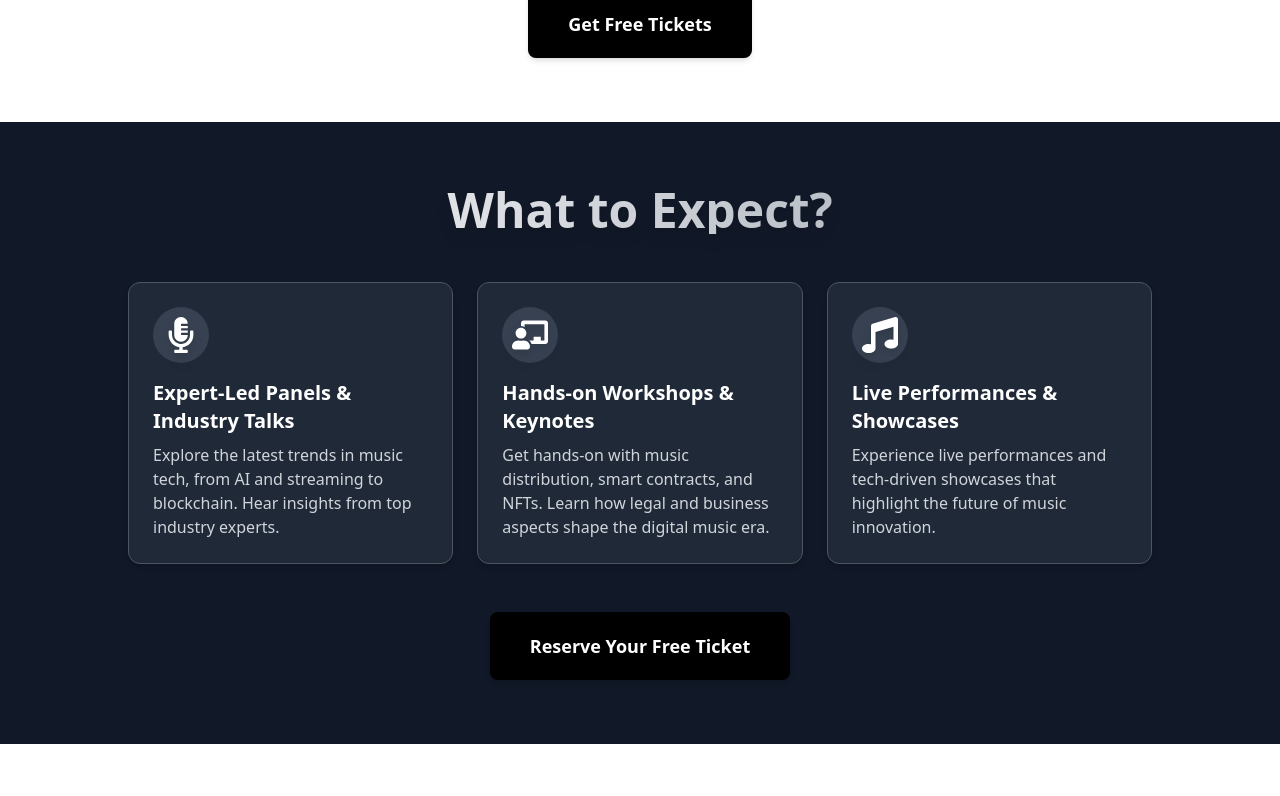
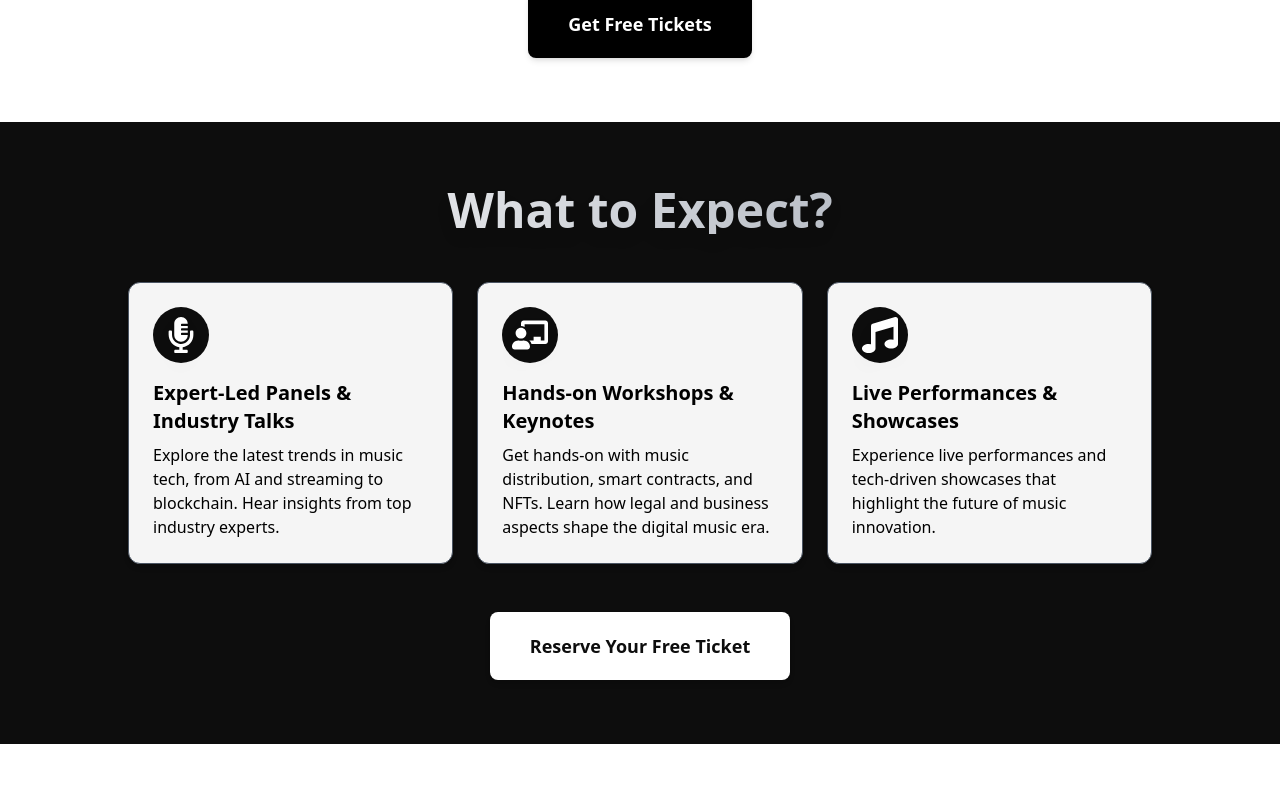
Before and after one commit to Refiloe09/music-tech-event, a Next.js app: page / in a window 1280 px wide. Shown: the part 1424-2220 px from the top of the page. Built offline with nearby package versions, Linux system fonts and the light colour scheme.

Commit message:
improved shades

```diff
--- a/src/app/components/Expectations.tsx
+++ b/src/app/components/Expectations.tsx
@@ -6,7 +6,7 @@ import Link from "next/link";
 
 export default function Expectations() {
   return (
-    <section className="bg-gray-900 py-16 px-6 text-center">
+    <section className="bg-event-black py-16 px-6 text-center">
       <div className="max-w-5xl mx-auto">
         {/* Section Header */}
         <motion.h2
@@ -45,13 +45,13 @@ export default function Expectations() {
               initial={{ opacity: 0, y: 20 }}
               animate={{ opacity: 1, y: 0 }}
               transition={{ duration: 0.6, delay: index * 0.1 }}
-              className="flex flex-col bg-gray-800 p-6 rounded-xl shadow-md border border-gray-600 hover:border-gray-400 hover:shadow-xl transition-transform hover:-translate-y-1"
+              className="flex flex-col bg-event-white p-6 rounded-xl shadow-md border border-gray-600 hover:border-gray-400 hover:shadow-xl transition-transform hover:-translate-y-1"
             >
-              <div className="flex items-center justify-center w-14 h-14 bg-gray-700 rounded-full mb-4">
+              <div className="flex items-center justify-center w-14 h-14 bg-event-black rounded-full mb-4">
                 {item.icon}
               </div>
-              <h3 className="text-xl font-semibold text-white">{item.title}</h3>
-              <p className="text-gray-300 mt-2">{item.description}</p>
+              <h3 className="text-xl font-semibold text-black">{item.title}</h3>
+              <p className="text-black mt-2">{item.description}</p>
             </motion.div>
           ))}
         </div>
@@ -67,7 +67,7 @@ export default function Expectations() {
             href="https://www.quicket.co.za/events/301842-music-tech-conference-and-live-music-showcases/#/"
             target="_blank"
           >
-            <button className="px-10 py-5 bg-black hover:bg-gray-800 text-white text-lg font-bold rounded-lg shadow-md transition">
+            <button className="px-10 py-5 bg-event-glow hover:bg-event-silver text-event-black text-lg font-bold rounded-lg shadow-md transition">
               Reserve Your Free Ticket
             </button>
           </Link>
--- a/src/app/components/Speakers.tsx
+++ b/src/app/components/Speakers.tsx
@@ -48,14 +48,14 @@ const speakers = [
 
 export default function Speakers() {
   return (
-    <section className="bg-gray-900 py-16 px-6 text-white text-center">
+    <section className=" py-16 px-6 text-white text-center">
       <div className="max-w-6xl mx-auto">
         {/* Section Header */}
         <motion.h2
           initial={{ opacity: 0, y: -20 }}
           animate={{ opacity: 1, y: 0 }}
           transition={{ duration: 0.8 }}
-          className="text-4xl md:text-5xl font-extrabold text-neon-cyan mb-8"
+          className="text-4xl md:text-5xl font-extrabold text-black mb-8"
         >
           Featured Speakers & Sessions
         </motion.h2>
```
